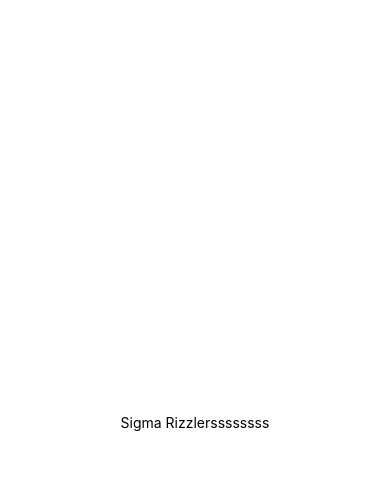
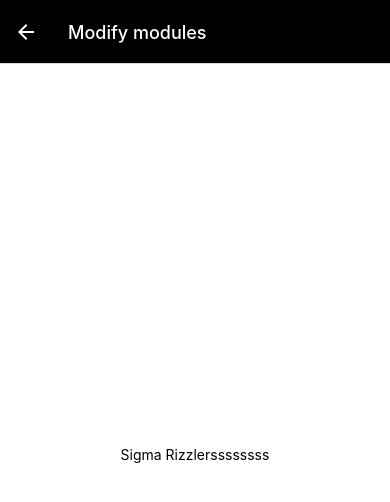
Before and after one commit to MasterlyMisheirt/crudler, a React Native app: screen /ModuleModifyScreen in a window 390 px wide. Shown: the top 502 px of the page. Built offline with nearby package versions, Linux system fonts and the light colour scheme.

Commit message:
Added Module Screens

```diff
--- a/App.js
+++ b/App.js
@@ -1,5 +1,12 @@
-import { StatusBar } from "expo-status-bar";
+import { NavigationContainer } from "@react-navigation/native";
+import { createNativeStackNavigator } from "@react-navigation/native-stack";
 import { StyleSheet, Text, View } from "react-native";
+import ModuleListScreen from "./src/components/screens/ModuleListScreen";
+import ModuleAddScreen from "./src/components/screens/ModuleAddScreen";
+import ModuleModifyScreen from "./src/components/screens/ModuleModifyScreen";
+import ModuleViewScreen from "./src/components/screens/ModuleViewScreen";
+
+const Stack = createNativeStackNavigator();
 
 export const App = () => {
   //Initialisations -------------
@@ -7,10 +14,37 @@
   //Handlers --------------------
   //View ------------------------
   return (
-    <View style={styles.container}>
-      <Text>Sigma Rizzlerssssssss</Text>
-      <StatusBar style="auto" />
-    </View>
+    <NavigationContainer>
+      <Stack.Navigator
+        initialRouteName="ModuleViewScreen"
+        screenOptions={{
+          headerStyle: { backgroundColor: "black" },
+          headerTintColor: "white",
+          statusBarColor: "black",
+        }}
+      >
+        <Stack.Screen
+          name="ModuleListScreen"
+          component={ModuleListScreen}
+          options={{ title: "List modules" }}
+        />
+        <Stack.Screen
+          name="ModuleAddScreen"
+          component={ModuleAddScreen}
+          options={{ title: "Add modules" }}
+        />
+        <Stack.Screen
+          name="ModuleModifyScreen"
+          component={ModuleModifyScreen}
+          options={{ title: "Modify modules" }}
+        />
+        <Stack.Screen
+          name="ModuleViewScreen"
+          component={ModuleViewScreen}
+          options={{ title: "View modules" }}
+        />
+      </Stack.Navigator>
+    </NavigationContainer>
   );
 };
 
--- a/package.json
+++ b/package.json
@@ -9,6 +9,7 @@
     "web": "expo start --web"
   },
   "dependencies": {
+    "@react-navigation/native-stack": "^6.11.0",
     "expo": "~51.0.28",
     "expo-status-bar": "~1.12.1",
     "react": "18.2.0",
--- /dev/null
+++ b/src/components/screens/ModuleAddScreen.js
@@ -0,0 +1,26 @@
+import { StatusBar } from "expo-status-bar";
+import { StyleSheet, Text, View } from "react-native";
+
+export const ModuleAddScreen = () => {
+  //Initialisations -------------
+  //State -----------------------
+  //Handlers --------------------
+  //View ------------------------
+  return (
+    <View style={styles.container}>
+      <Text>Add Modules</Text>
+      <StatusBar style="light" />
+    </View>
+  );
+};
+
+const styles = StyleSheet.create({
+  container: {
+    flex: 1,
+    backgroundColor: "#fff",
+    alignItems: "center",
+    justifyContent: "center",
+  },
+});
+
+export default ModuleAddScreen;
--- /dev/null
+++ b/src/components/screens/ModuleListScreen.js
@@ -0,0 +1,26 @@
+import { StatusBar } from "expo-status-bar";
+import { StyleSheet, Text, View } from "react-native";
+
+export const ModuleListScreen = () => {
+  //Initialisations -------------
+  //State -----------------------
+  //Handlers --------------------
+  //View ------------------------
+  return (
+    <View style={styles.container}>
+      <Text>Sigma Rizzlerssssssss</Text>
+      <StatusBar style="light" />
+    </View>
+  );
+};
+
+const styles = StyleSheet.create({
+  container: {
+    flex: 1,
+    backgroundColor: "#fff",
+    alignItems: "center",
+    justifyContent: "center",
+  },
+});
+
+export default ModuleListScreen;
--- /dev/null
+++ b/src/components/screens/ModuleModifyScreen.js
@@ -0,0 +1,26 @@
+import { StatusBar } from "expo-status-bar";
+import { StyleSheet, Text, View } from "react-native";
+
+export const ModuleModifyScreen = () => {
+  //Initialisations -------------
+  //State -----------------------
+  //Handlers --------------------
+  //View ------------------------
+  return (
+    <View style={styles.container}>
+      <Text>Sigma Rizzlerssssssss</Text>
+      <StatusBar style="light" />
+    </View>
+  );
+};
+
+const styles = StyleSheet.create({
+  container: {
+    flex: 1,
+    backgroundColor: "#fff",
+    alignItems: "center",
+    justifyContent: "center",
+  },
+});
+
+export default ModuleModifyScreen;
--- /dev/null
+++ b/src/components/screens/ModuleViewScreen.js
@@ -0,0 +1,26 @@
+import { StatusBar } from "expo-status-bar";
+import { StyleSheet, Text, View } from "react-native";
+
+export const ModuleViewScreen = () => {
+  //Initialisations -------------
+  //State -----------------------
+  //Handlers --------------------
+  //View ------------------------
+  return (
+    <View style={styles.container}>
+      <Text>Sigma Rizzlerssssssss</Text>
+      <StatusBar style="light" />
+    </View>
+  );
+};
+
+const styles = StyleSheet.create({
+  container: {
+    flex: 1,
+    backgroundColor: "#fff",
+    alignItems: "center",
+    justifyContent: "center",
+  },
+});
+
+export default ModuleViewScreen;
```
Also changed, not shown: 1 other file (tests, documents, lock files or other folders).
